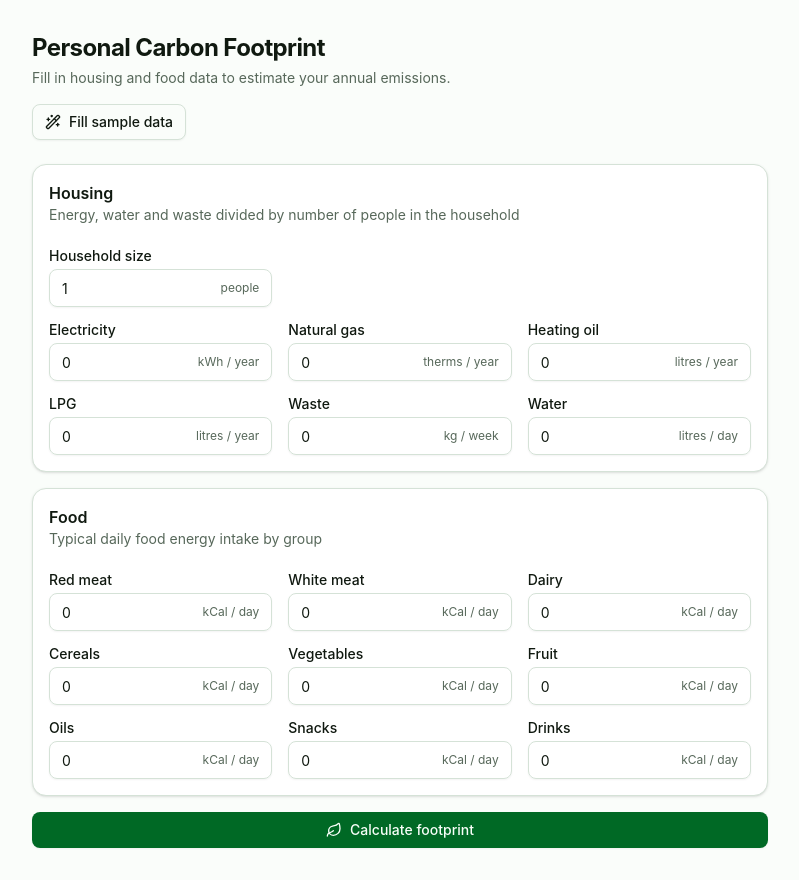
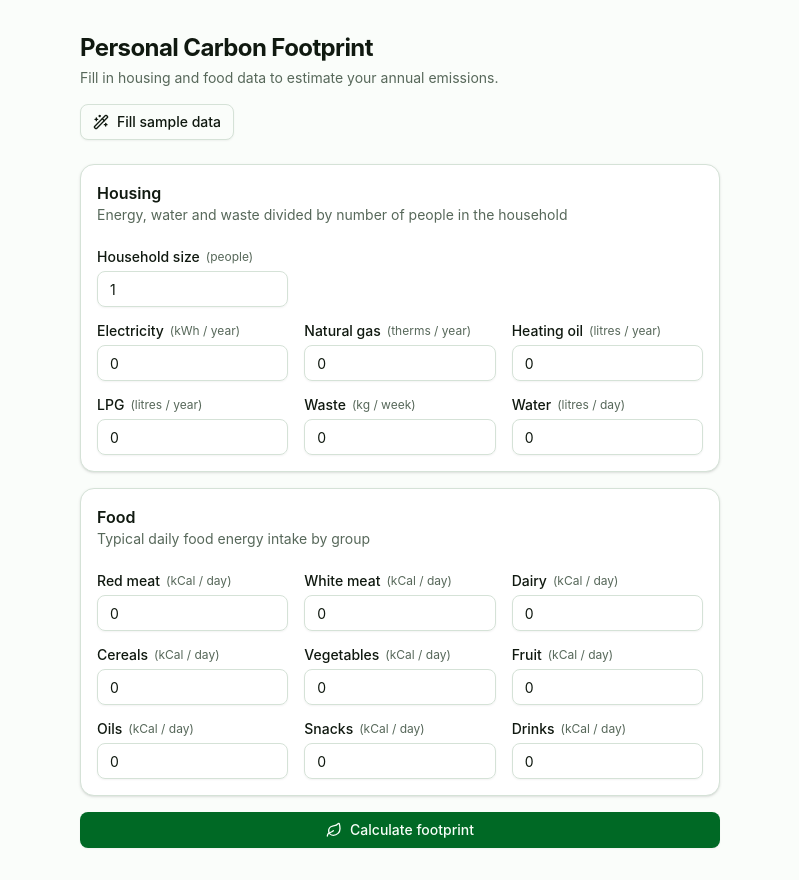
Before and after one commit to GGalupo/carbon-footprint-calculator, a React (Vite) app in the folder apps/frontend/: page / in a window 1280 px wide. Shown: the whole page, without its empty margins (240-1039 px from the left). Built offline with nearby package versions, Linux system fonts and the light colour scheme; no server answers.

Commit message:
refactor(frontend): move unit to input label

```diff
--- a/apps/frontend/src/components/calculator/NumberField.tsx
+++ b/apps/frontend/src/components/calculator/NumberField.tsx
@@ -7,7 +7,7 @@ import { cn } from "@/lib/utils";
 type NumberFieldProps = Omit<React.ComponentProps<"input">, "type"> & {
   id: string;
   label: string;
-  unit?: string;
+  unit: string;
   error?: string;
 };
 
@@ -22,15 +22,12 @@ export function NumberField({
 }: NumberFieldProps) {
   return (
     <div className={cn("flex flex-col gap-1.5", className)}>
-      <Label htmlFor={id}>{label}</Label>
-      <div
-        className={cn(
-          "flex items-stretch overflow-hidden rounded-md border border-input bg-transparent shadow-xs transition-[color,box-shadow] dark:bg-input/30",
-          "focus-within:border-ring focus-within:ring-ring/50 focus-within:ring-1",
-          error &&
-            "border-destructive focus-within:border-destructive focus-within:ring-destructive/20 dark:focus-within:ring-destructive/40",
-        )}
-      >
+      <Label htmlFor={id}>
+        {label}
+        <span className="text-xs font-normal text-muted-foreground">
+          ({unit})
+        </span>
+      </Label>
       <Input
         id={id}
         ref={ref}
@@ -38,15 +35,8 @@ export function NumberField({
         inputMode="decimal"
         step="any"
         min={0}
-          className="h-9 rounded-none border-0 bg-transparent shadow-none focus-visible:border-transparent focus-visible:ring-0 aria-invalid:border-transparent aria-invalid:ring-0 dark:bg-transparent"
         {...inputProps}
       />
-        {unit ? (
-          <span className="flex shrink-0 items-center whitespace-nowrap pr-3 text-xs text-muted-foreground">
-            {unit}
-          </span>
-        ) : null}
-      </div>
       {error ? <p className="text-xs text-destructive">{error}</p> : null}
     </div>
   );
--- a/apps/frontend/src/components/calculator/Page.tsx
+++ b/apps/frontend/src/components/calculator/Page.tsx
@@ -3,7 +3,7 @@ import { cn } from "@/lib/utils";
 import { Leaf, Loader2 } from "lucide-react";
 
 function Page(props: React.ComponentProps<"div">) {
-  return <div className="mx-auto w-full max-w-3xl px-4 py-8" {...props} />;
+  return <div className="mx-auto w-full max-w-2xl px-4 py-8" {...props} />;
 }
 
 function Header({ children }: { children: React.ReactNode }) {
--- a/apps/frontend/src/components/ui/input.tsx
+++ b/apps/frontend/src/components/ui/input.tsx
@@ -9,7 +9,7 @@ function Input({ className, type, ...props }: React.ComponentProps<"input">) {
       data-slot="input"
       className={cn(
         "file:text-foreground placeholder:text-muted-foreground selection:bg-primary selection:text-primary-foreground dark:bg-input/30 border-input flex h-9 w-full min-w-0 rounded-md border bg-transparent px-3 py-1 text-base shadow-xs transition-[color,box-shadow] outline-none file:inline-flex file:h-7 file:border-0 file:bg-transparent file:text-sm file:font-medium disabled:pointer-events-none disabled:cursor-not-allowed disabled:opacity-50 md:text-sm",
-        "focus-visible:border-ring focus-visible:ring-ring/50 focus-visible:ring-[3px]",
+        "focus-visible:border-ring focus-visible:ring-ring/50 focus-visible:ring-1",
         "aria-invalid:ring-destructive/20 dark:aria-invalid:ring-destructive/40 aria-invalid:border-destructive",
         className,
       )}
--- a/apps/frontend/src/components/ui/label.tsx
+++ b/apps/frontend/src/components/ui/label.tsx
@@ -11,7 +11,7 @@ function Label({
     <LabelPrimitive.Root
       data-slot="label"
       className={cn(
-        "flex items-center gap-2 text-sm leading-none font-medium select-none group-data-[disabled=true]:pointer-events-none group-data-[disabled=true]:opacity-50 peer-disabled:cursor-not-allowed peer-disabled:opacity-50",
+        "flex items-center gap-1.5 text-sm leading-none font-medium select-none group-data-[disabled=true]:pointer-events-none group-data-[disabled=true]:opacity-50 peer-disabled:cursor-not-allowed peer-disabled:opacity-50",
         className,
       )}
       {...props}
--- a/apps/frontend/src/index.css
+++ b/apps/frontend/src/index.css
@@ -105,15 +105,4 @@
   body {
     @apply bg-background text-foreground antialiased;
   }
-
-  input[type="number"] {
-    -moz-appearance: textfield;
-    appearance: textfield;
-  }
-
-  input[type="number"]::-webkit-outer-spin-button,
-  input[type="number"]::-webkit-inner-spin-button {
-    -webkit-appearance: none;
-    margin: 0;
-  }
 }
```
Also changed, not shown: 1 other file (tests, documents, lock files or other folders). Lines whose indentation alone changed are shown as unchanged.
